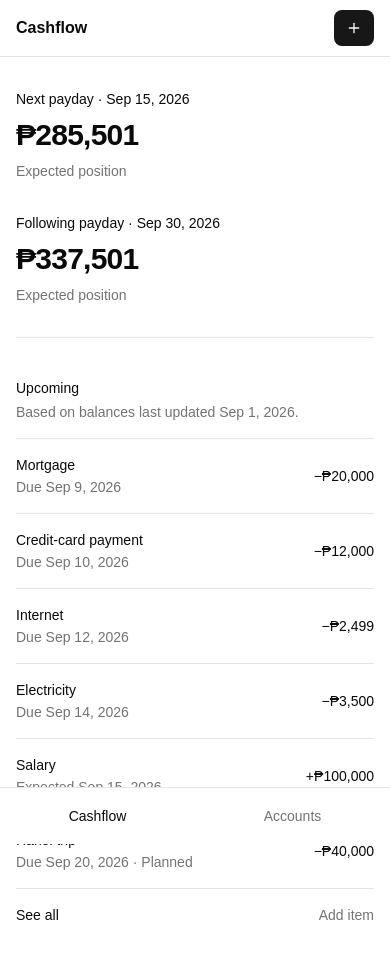
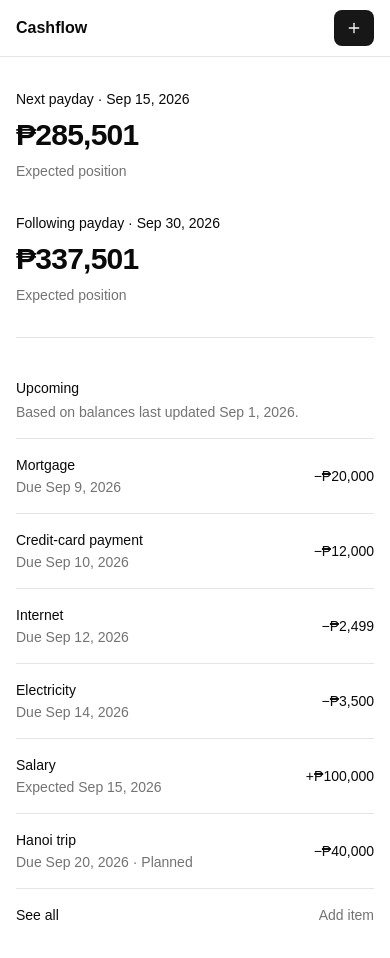
Before and after one commit to stanxaf/cashflow, a Next.js app: page /paydays in a window 390 px wide. Shown: the top 958 px of the page. Built offline with nearby package versions, Linux system fonts and the light colour scheme.

Commit message:
Simplify primary navigation

```diff
--- a/src/components/app-shell.tsx
+++ b/src/components/app-shell.tsx
@@ -1,35 +1,14 @@
 "use client";
 
 import Link from "next/link";
-import { usePathname } from "next/navigation";
 import { Plus } from "lucide-react";
-import { cn } from "@/lib/utils";
-
-const navItems = [
-  { href: "/paydays", label: "Cashflow" },
-  { href: "/accounts", label: "Accounts" },
-];
 
 export function AppShell({ children }: { children: React.ReactNode }) {
-  const pathname = usePathname();
-
   return (
     <div className="min-h-screen bg-background">
       <header className="sticky top-0 z-20 border-b bg-background/95 backdrop-blur">
-        <div className="mx-auto flex h-14 w-full max-w-5xl items-center gap-6 px-4 sm:px-6">
+        <div className="mx-auto flex h-14 w-full max-w-5xl items-center px-4 sm:px-6">
           <Link href="/paydays" className="shrink-0 font-semibold">Cashflow</Link>
-
-          <nav className="hidden items-center gap-1 sm:flex">
-            <Link
-              href="/accounts"
-              className={cn(
-                "rounded-md px-3 py-2 text-sm text-muted-foreground hover:text-foreground",
-                pathname.startsWith("/accounts") && "font-medium text-foreground"
-              )}
-            >
-              Accounts
-            </Link>
-          </nav>
 
           <Link
             href="/items/new"
@@ -41,25 +20,7 @@ export function AppShell({ children }: { children: React.ReactNode }) {
         </div>
       </header>
 
-      <main className="mx-auto w-full max-w-3xl px-4 py-8 pb-24 sm:px-6 sm:py-12">{children}</main>
-
-      <nav className="fixed inset-x-0 bottom-0 z-30 grid grid-cols-2 border-t bg-background sm:hidden">
-        {navItems.map(({ href, label }) => {
-          const active = pathname.startsWith(href);
-          return (
-            <Link
-              key={href}
-              href={href}
-              className={cn(
-                "flex min-h-14 items-center justify-center text-sm text-muted-foreground",
-                active && "font-medium text-foreground"
-              )}
-            >
-              {label}
-            </Link>
-          );
-        })}
-      </nav>
+      <main className="mx-auto w-full max-w-3xl px-4 py-8 sm:px-6 sm:py-12">{children}</main>
     </div>
   );
 }
```
